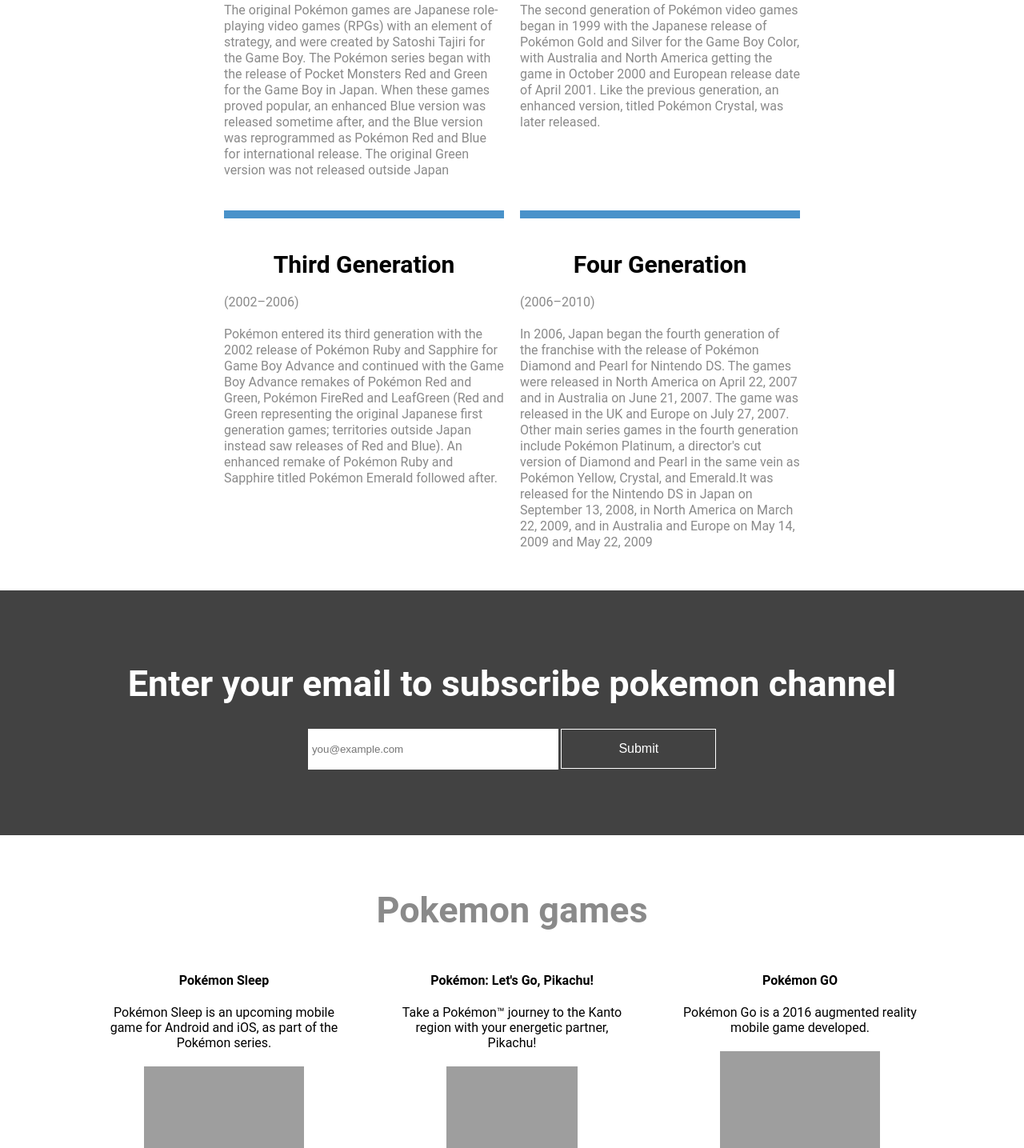
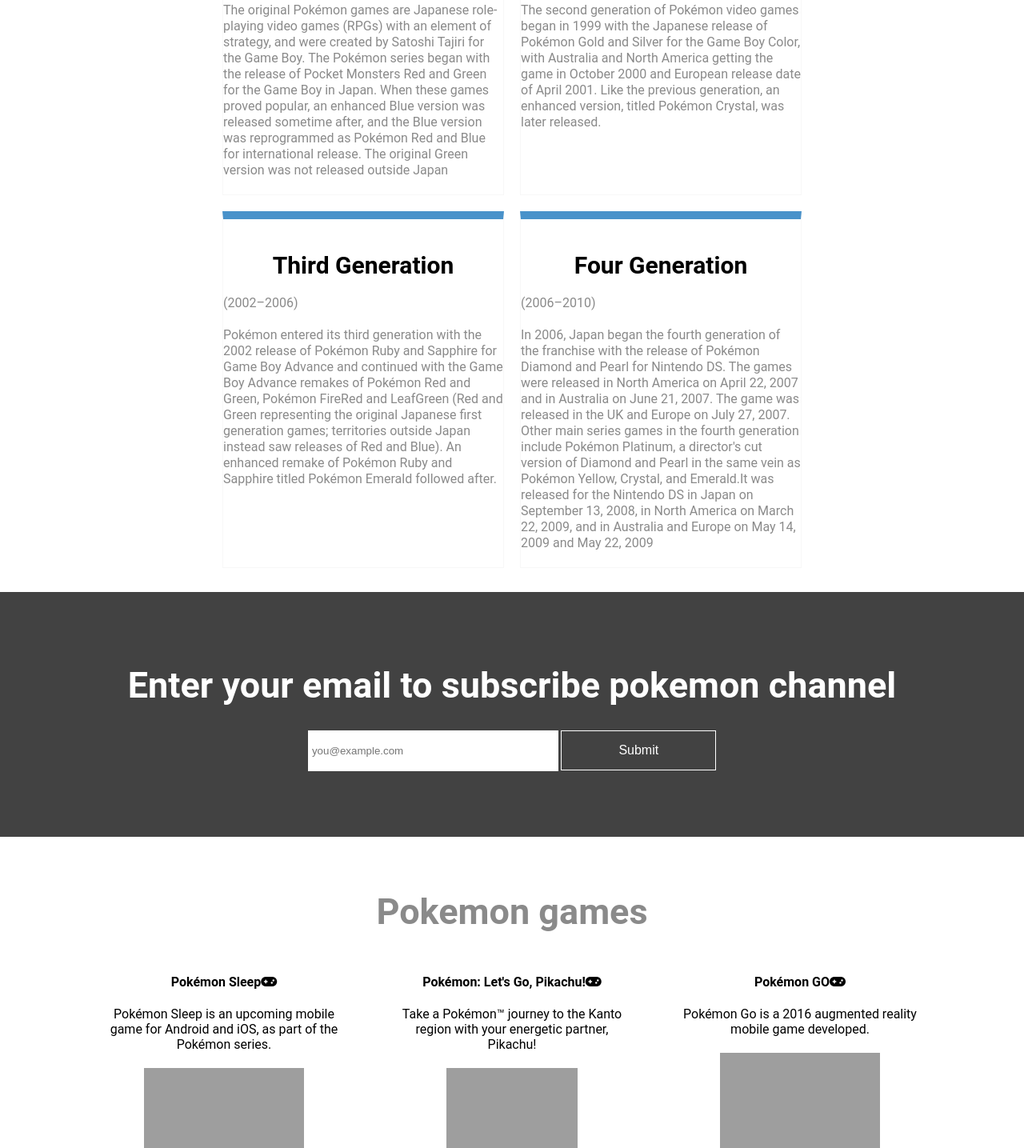
Before and after one commit to edyst/pokemon-wiki-edyst-NAMAN-KHATRI, a plain HTML site: page index.html in a window 1280 px wide. Shown: the part 6081-7516 px from the top of the page at 80% size. Drawn offline with Linux system fonts and the light colour scheme; grey boxes are pictures that could not be loaded.

Commit message:
final-commit-5
correction-upload-5

```diff
--- a/assets/styles.css
+++ b/assets/styles.css
@@ -420,6 +420,9 @@ th {
 }
 .Pokemon-generation-div div {
   border-top: 0.625rem solid #4992ca;
+  border-left: 0.0625rem solid #f7f7f7;
+    border-right: 0.0625rem solid #f7f7f7;
+    border-bottom: 0.0625rem solid #f7f7f7
 }
 .Pokemon-generation-div p {
   max-width: 21.875rem;
@@ -430,6 +433,7 @@ th {
   font-size: 1.875rem;
   margin-bottom: 1.25rem;
 }
+
 
 /* Input Section */
 .pokemon-input-section {
--- a/index.html
+++ b/index.html
@@ -323,19 +323,19 @@
     <h2>Pokemon games</h2>
      <div class="pokemon-games-section-div">
          <div>
-             <h4>Pokémon Sleep</h4>
+             <h4>Pokémon Sleep<i class="fas fa-gamepad"></i></h4>
              <p>Pokémon Sleep is an upcoming mobile game for Android and iOS, as part of the Pokémon series.</p>
              <img src="https://i.imgur.com/KNArAbb.png"/>
              <p>Publisher: The Pokémon Company</p>
          </div>
          <div>
-            <h4>Pokémon: Let's Go, Pikachu!</h4>
+            <h4>Pokémon: Let's Go, Pikachu!<i class="fas fa-gamepad"></i></h4>
             <p>Take a Pokémon™ journey to the Kanto region with your energetic partner, Pikachu!</p>
             <img src="https://i.imgur.com/DVHsPa4.jpg" style="width:10.2rem;"/>
             <p>Publishers: Nintendo, The Pokémon Company</p>
          </div>
          <div>
-            <h4>Pokémon GO</h4>
+            <h4>Pokémon GO<i class="fas fa-gamepad"></i></h4>
             <p>Pokémon Go is a 2016 augmented reality mobile game developed.</p>
             <img src="https://i.imgur.com/Rl7ks8r.jpg"/>
             <p>Developer: Niantic</p>
```
